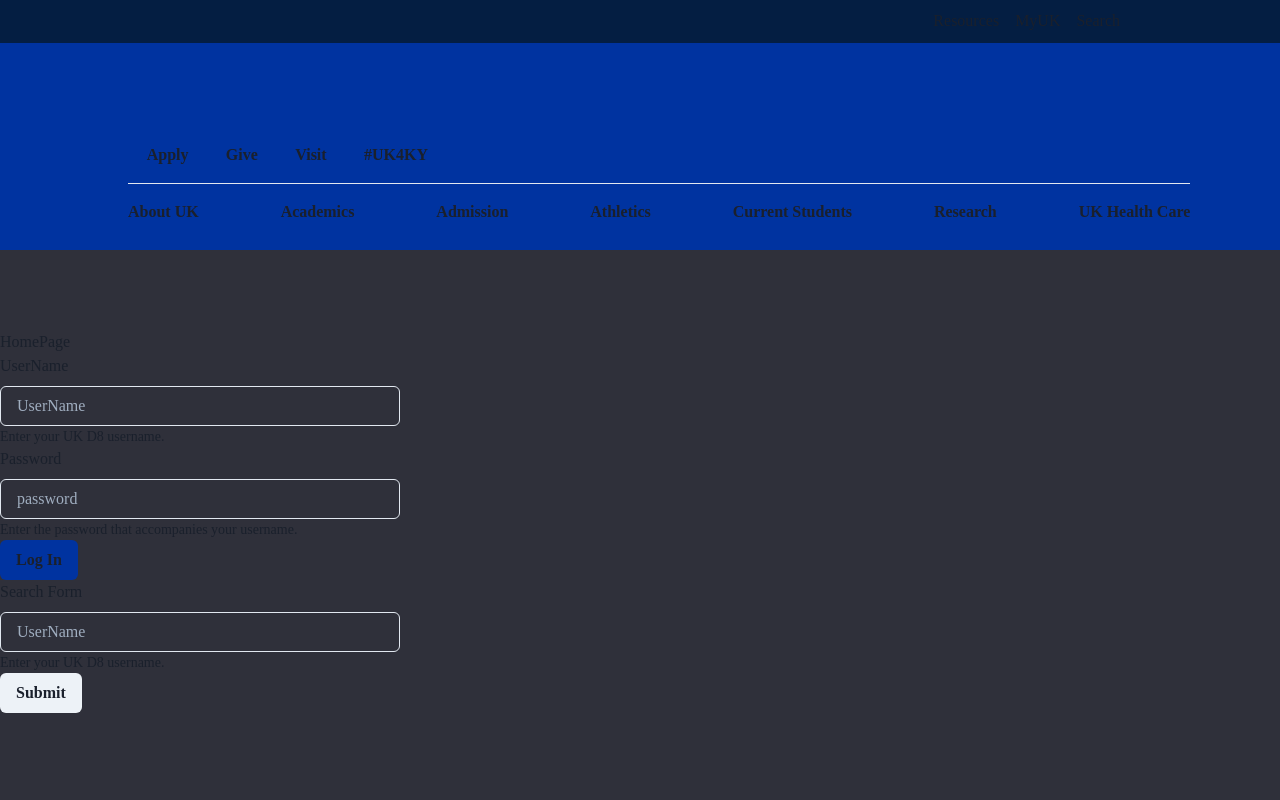
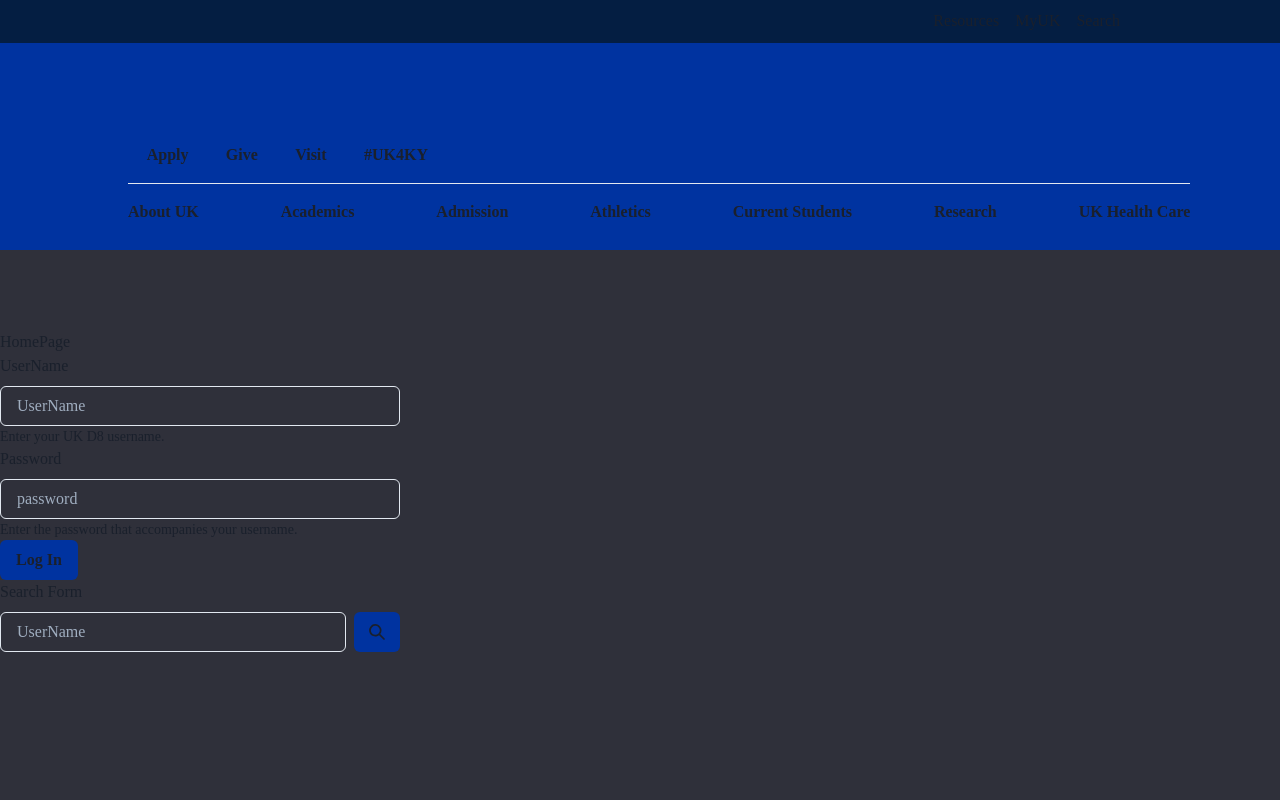
Before and after one commit to edlopez000/University-of-Kentucky, a React (Create React App) app: page / in a window 1280 px wide. Shown: the top 800 px of the page. Built offline with nearby package versions, Linux system fonts and the light colour scheme.

Commit message:
SearchForm component updated

```diff
--- a/package.json
+++ b/package.json
@@ -3,6 +3,7 @@
   "version": "0.1.0",
   "private": true,
   "dependencies": {
+    "@chakra-ui/icons": "^1.1.1",
     "@chakra-ui/react": "^1.7.2",
     "@emotion/react": "^11.6.0",
     "@emotion/styled": "^11.6.0",
--- a/src/components/Forms/SearchForm.js
+++ b/src/components/Forms/SearchForm.js
@@ -1,5 +1,6 @@
 import React from 'react'
-import {FormControl, FormLabel, Input, Text, Button} from '@chakra-ui/react'
+import {FormControl, FormLabel, Input, Text, Button, HStack} from '@chakra-ui/react'
+import {SearchIcon} from "@chakra-ui/icons"
 
 export default function SearchForm() {
     const [search, setSearch] = React.useState('')
@@ -15,9 +16,12 @@
     return (
         <FormControl maxW="400px">
             <FormLabel>Search Form</FormLabel>
+            <HStack>
             <Input value={search} onChange={(e) => setSearch(e.target.value)} type="text" placeholder='UserName'/>
-            <Text fontSize='sm'>Enter your UK D8 username.</Text>
-            <Button type="submit" onClick={handleSubmit}>Submit</Button>
+            <Button bg="brand.900" type="submit" onClick={handleSubmit}>
+            <SearchIcon />
+            </Button>
+            </HStack>
         </FormControl>
     )
 }
```
Also changed, not shown: 1 other file (tests, documents, lock files or other folders).
